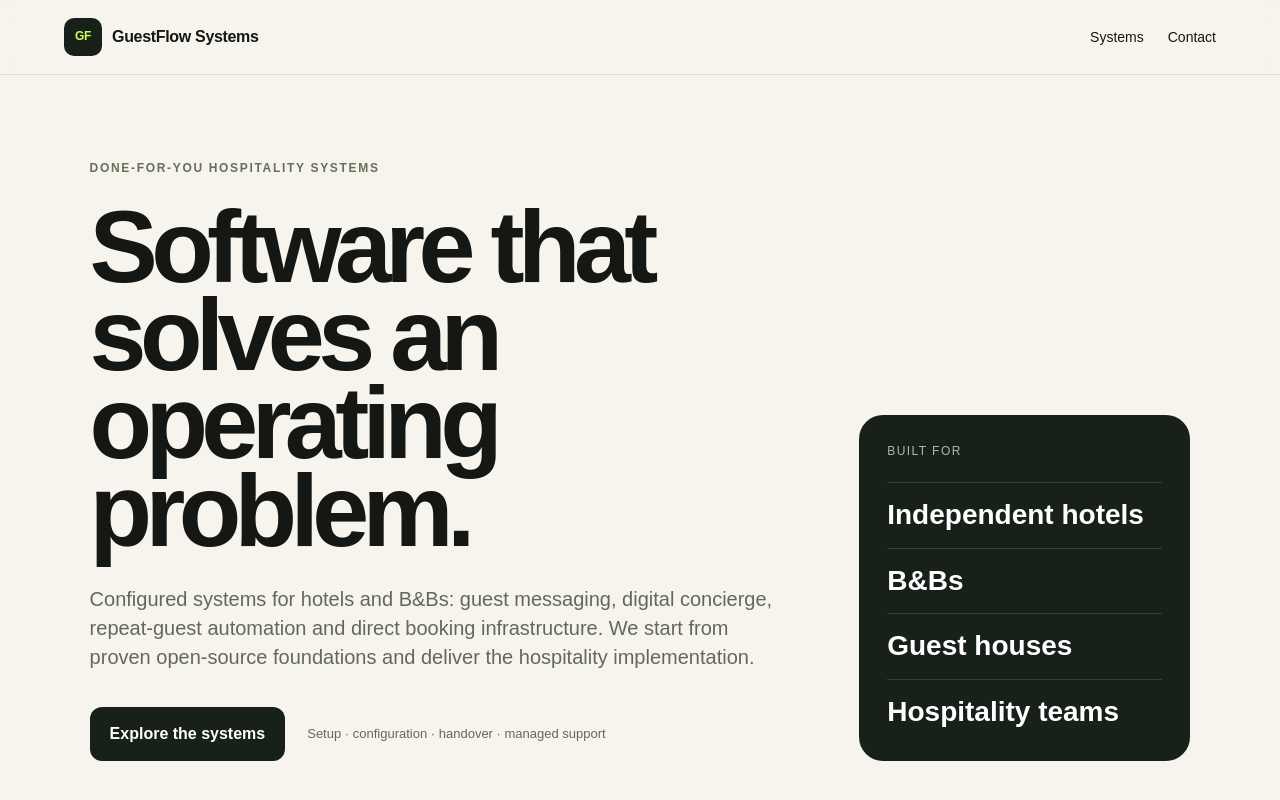
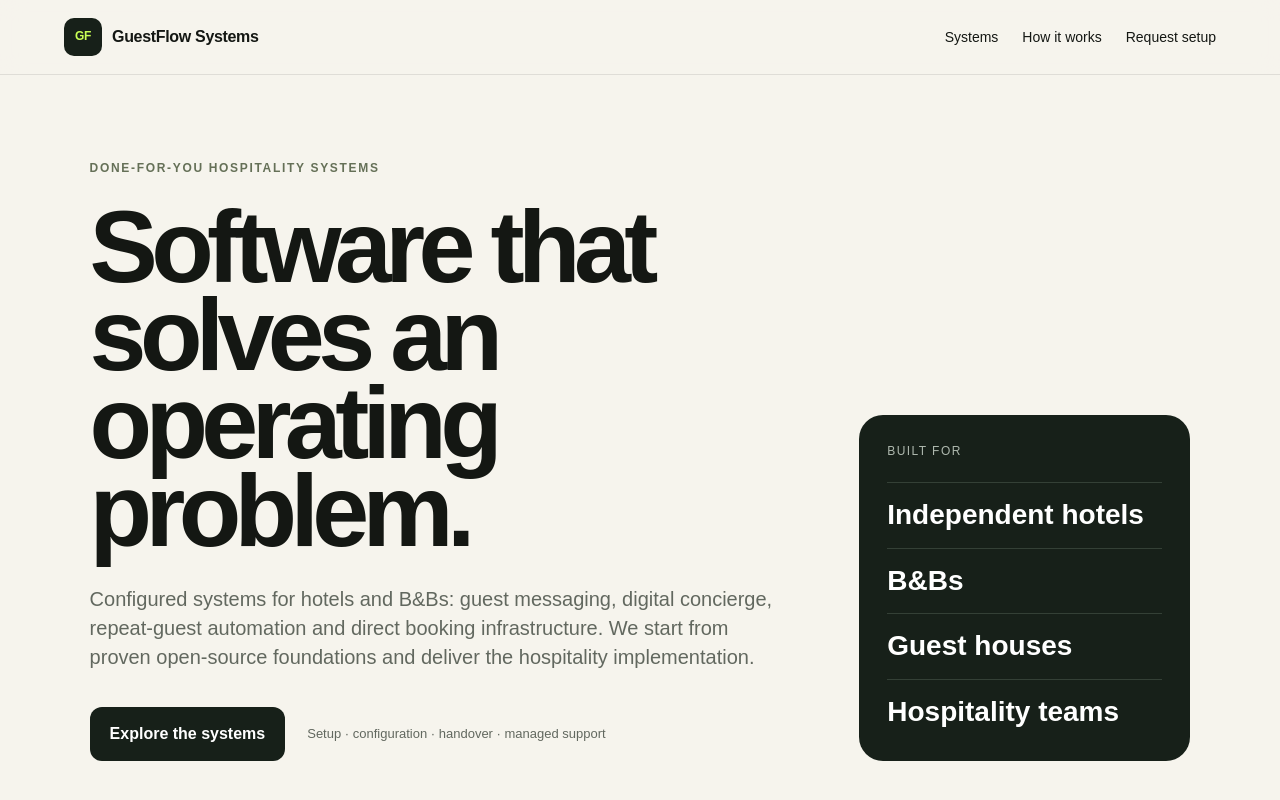
Before and after one commit to vincenzoproto/DigitalGrowthKits, a Next.js app: page / in a window 1280 px wide. Shown: the top 800 px of the page. Built offline with nearby package versions, Linux system fonts and the light colour scheme.

Commit message:
Strengthen GuestFlow navigation CTA

```diff
--- a/app/layout.tsx
+++ b/app/layout.tsx
@@ -13,12 +13,16 @@ export default function RootLayout({ children }: Readonly<{ children: React.Reac
       <body>
         <header className="site-header">
           <Link href="/" className="brand"><span className="brand-mark">GF</span><span>GuestFlow Systems</span></Link>
-          <nav><a href="/#products">Systems</a><a href="mailto:info@vincenzoproto.com">Contact</a></nav>
+          <nav>
+            <a href="/#products">Systems</a>
+            <a href="/#how-it-works">How it works</a>
+            <Link className="nav-cta" href="/request-setup">Request setup</Link>
+          </nav>
         </header>
         {children}
         <footer>
           <div><strong>GuestFlow Systems</strong><p>Configured hospitality systems built on proven software foundations.</p></div>
-          <div className="footer-meta"><span>© 2026 GuestFlow Systems</span><span>Open-source foundations are credited per their applicable licenses.</span></div>
+          <div className="footer-meta"><span>© 2026 GuestFlow Systems</span><span>Open-source foundations are credited per their applicable licenses.</span><a href="mailto:info@vincenzoproto.com">info@vincenzoproto.com</a></div>
         </footer>
       </body>
     </html>
```
